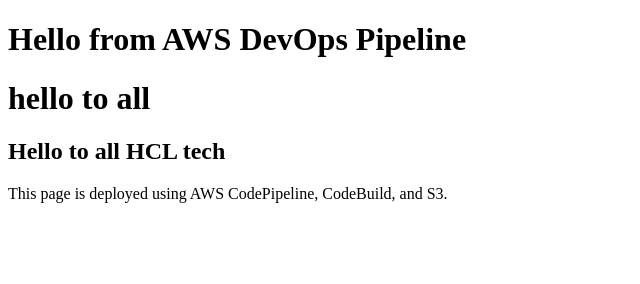
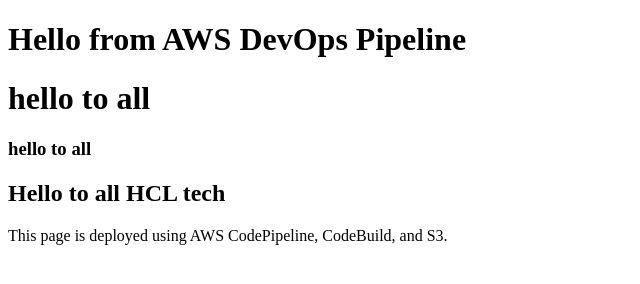
Before and after one commit to Ak9597Git/Codepipeline, a plain HTML site: page index.html in a window 1280 px wide. Shown: the whole page, without its empty margins (0-640 px from the left). Drawn offline with Linux system fonts and the light colour scheme.

Commit message:
Update index.html

```diff
--- a/index.html
+++ b/index.html
@@ -6,6 +6,7 @@
 <body>
 <h1>Hello from AWS DevOps Pipeline </h1>
 <h1>hello to all</h1>
+ <h3>hello to all</h3>
 <h2>Hello to all HCL tech</h2>
 
        <p>This page is deployed using AWS CodePipeline, CodeBuild, and S3.</p>
```
